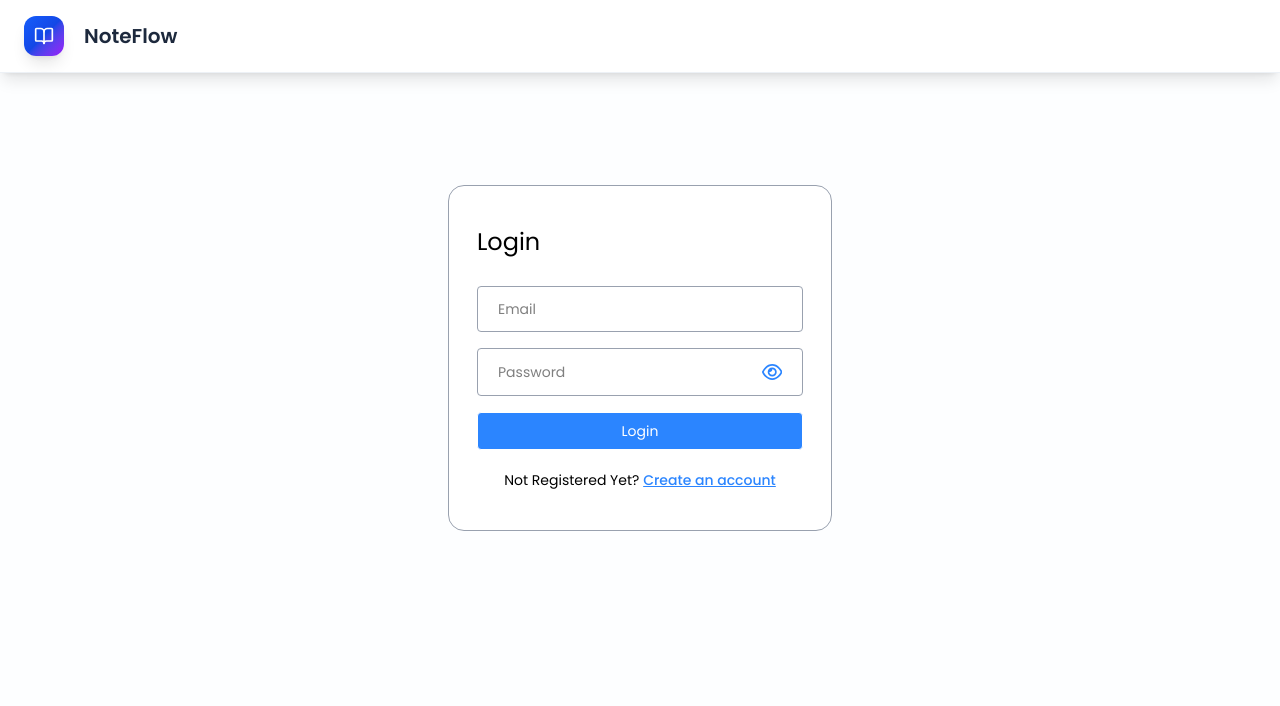
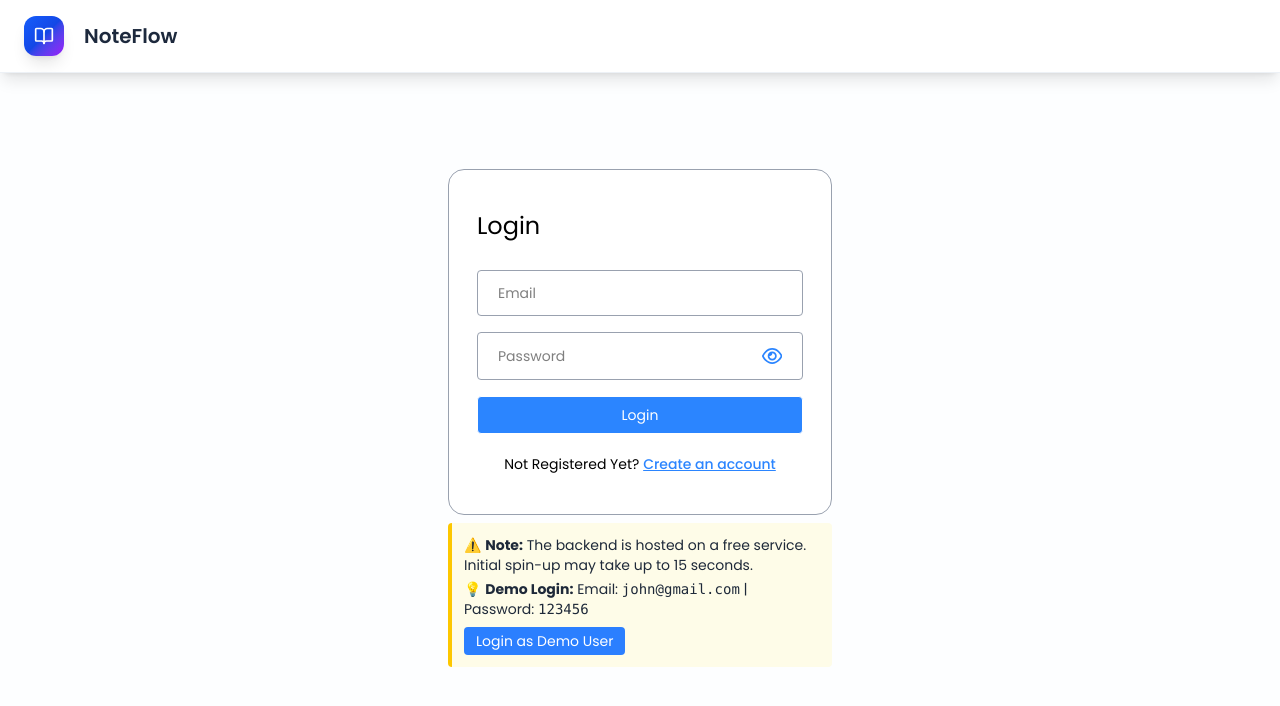
Before and after one commit to Mustansir101/NoteFlow, a React (Vite) app in the folder frontend/: page /login in a window 1280 px wide. Shown: the top 706 px of the page. Built offline with nearby package versions, Linux system fonts and the light colour scheme.

Commit message:
demo login

```diff
--- a/frontend/src/pages/Login/Login.jsx
+++ b/frontend/src/pages/Login/Login.jsx
@@ -44,10 +44,18 @@ function Login() {
       }
     }
   };
+
+  const handleDemoLogin = async () => {
+    setEmail("john@gmail.com");
+    setPassword("123456");
+    Login();
+  };
+
   return (
     <>
       <Navbar />
-      <div className="flex items-center justify-center mt-28">
+      <div className="flex items-center justify-center mt-24">
+        <div>
           <div className="w-96 border border-gray-400 rounded-2xl bg-white px-7 py-10">
             <form onSubmit={handleSubmit}>
               <h4 className="text-2xl mb-7">Login</h4>
@@ -84,6 +92,24 @@ function Login() {
               </p>
             </form>
           </div>
+
+          <div className="bg-yellow-50 mt-2 border-l-4 max-w-96 border-yellow-400 p-3 mb-4 text-sm text-gray-800 rounded">
+            <p className="mb-1">
+              ⚠️ <strong>Note:</strong> The backend is hosted on a free service.
+              Initial spin-up may take up to 15 seconds.
+            </p>
+            <p>
+              💡 <strong>Demo Login:</strong> Email: <code>john@gmail.com</code>{" "}
+              | Password: <code>123456</code>
+            </p>
+            <button
+              onClick={() => handleDemoLogin()}
+              className="mt-2 bg-blue-500 hover:bg-blue-600 text-white py-1 px-3 rounded"
+            >
+              Login as Demo User
+            </button>
+          </div>
+        </div>
       </div>
     </>
   );
```
Lines whose indentation alone changed are shown as unchanged.
